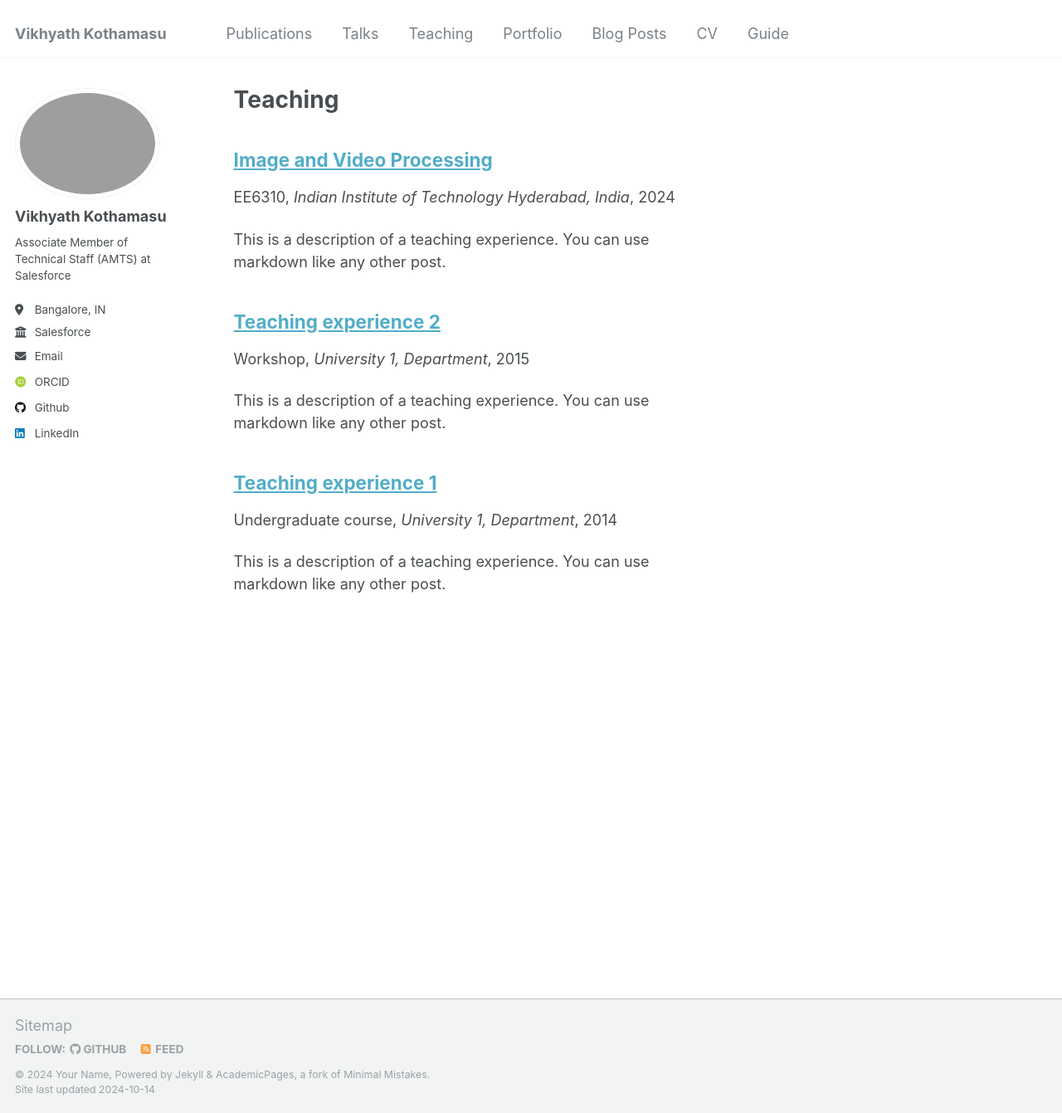
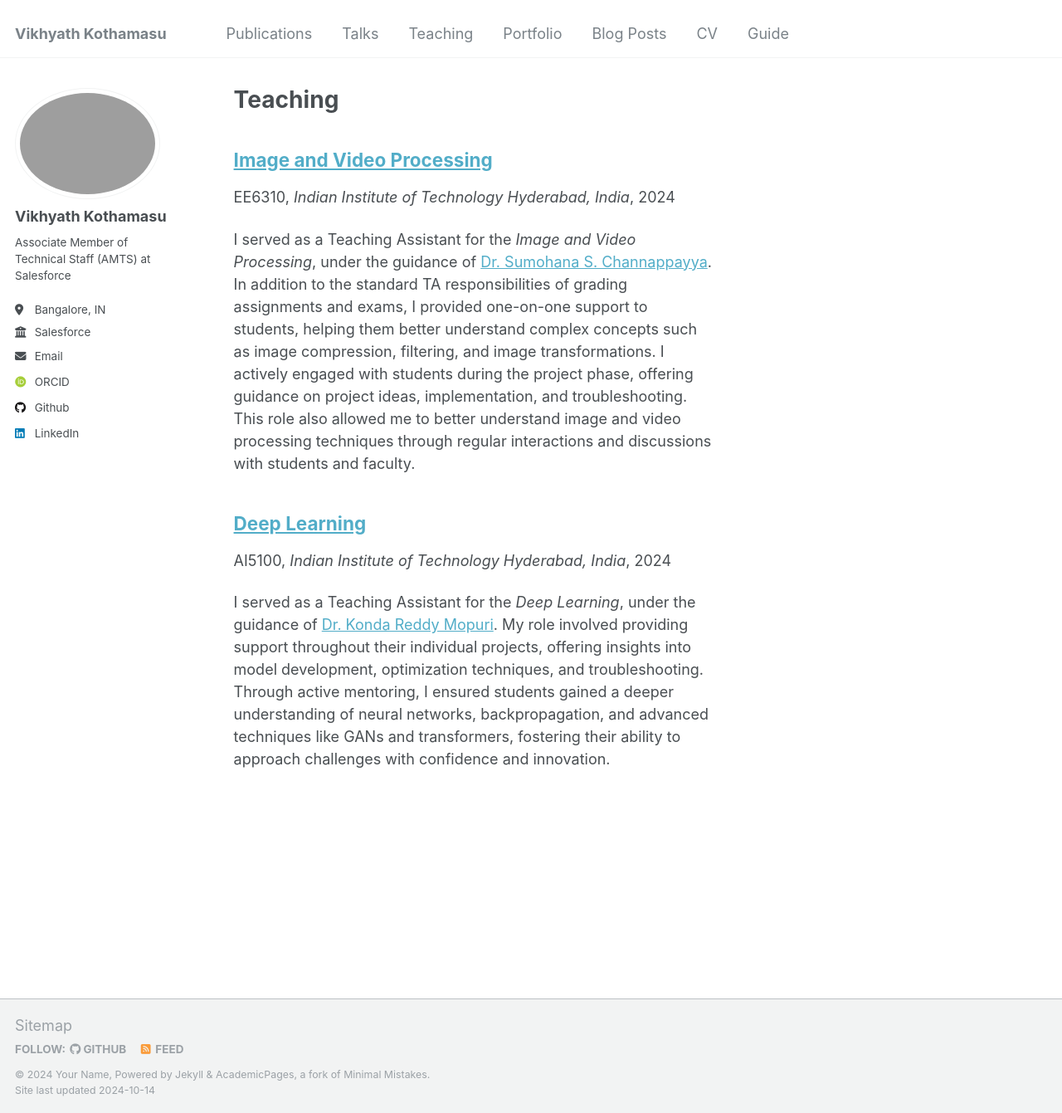
Before and after one commit to Vikhyath-vec/vikhyath-vec.github.io, a Jekyll site: the page built from _pages/teaching.html, in a window 1280 px wide and 1341 px high. Shown: the whole window at 83% size. Built offline with Jekyll 4.4.1, drawn with Linux system fonts in a browser that asks for light colours; some web fonts are replaced.

Commit message:
added TA pages

```diff
--- a/_teaching/2014-spring-teaching-1.md
+++ /dev/null
@@ -1,20 +0,0 @@
----
-title: "Teaching experience 1"
-collection: teaching
-type: "Undergraduate course"
-permalink: /teaching/2014-spring-teaching-1
-venue: "University 1, Department"
-date: 2014-01-01
-location: "City, Country"
----
-
-This is a description of a teaching experience. You can use markdown like any other post.
-
-Heading 1
-======
-
-Heading 2
-======
-
-Heading 3
-======
--- a/_teaching/2015-spring-teaching-2.md
+++ /dev/null
@@ -1,20 +0,0 @@
----
-title: "Teaching experience 2"
-collection: teaching
-type: "Workshop"
-permalink: /teaching/2015-spring-teaching-1
-venue: "University 1, Department"
-date: 2015-01-01
-location: "City, Country"
----
-
-This is a description of a teaching experience. You can use markdown like any other post.
-
-Heading 1
-======
-
-Heading 2
-======
-
-Heading 3
-======
--- /dev/null
+++ b/_teaching/dl.md
@@ -0,0 +1,11 @@
+---
+title: "Deep Learning"
+collection: teaching
+type: "AI5100"
+permalink: /teaching/2024-spring-dl
+venue: "Indian Institute of Technology Hyderabad, India"
+date: 2024-01-01
+location: "Hyderabad, IN"
+---
+
+I served as a Teaching Assistant for the *Deep Learning*, under the guidance of [Dr. Konda Reddy Mopuri](https://krmopuri.github.io/). My role involved providing support throughout their individual projects, offering insights into model development, optimization techniques, and troubleshooting. Through active mentoring, I ensured students gained a deeper understanding of neural networks, backpropagation, and advanced techniques like GANs and transformers, fostering their ability to approach challenges with confidence and innovation.
--- a/_teaching/ivp.md
+++ b/_teaching/ivp.md
@@ -8,13 +8,4 @@ date: 2024-01-01
 location: "Hyderabad, IN"
 ---
 
-This is a description of a teaching experience. You can use markdown like any other post.
-
-Heading 1
-======
-
-Heading 2
-======
-
-Heading 3
-======
+I served as a Teaching Assistant for the *Image and Video Processing*, under the guidance of [Dr. Sumohana S. Channappayya](https://people.iith.ac.in/sumohana/). In addition to the standard TA responsibilities of grading assignments and exams, I provided one-on-one support to students, helping them better understand complex concepts such as image compression, filtering, and image transformations. I actively engaged with students during the project phase, offering guidance on project ideas, implementation, and troubleshooting. This role also allowed me to better understand image and video processing techniques through regular interactions and discussions with students and faculty.
```
